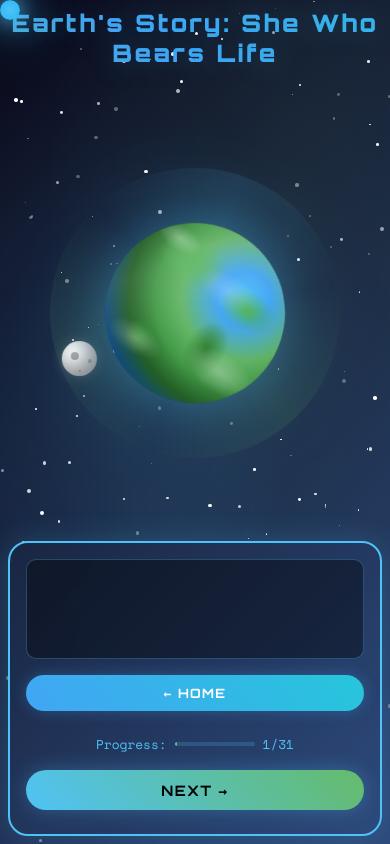
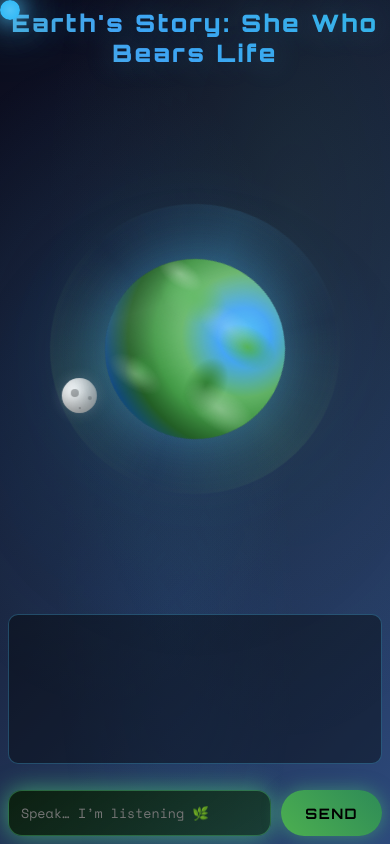
Before and after one commit to TechnoAceX/Orbital_Bonds, a Flask app: template templates/earth.html in a window 390 px wide. Run offline with Flask 3, Linux system fonts and the light colour scheme; the template is opened without the code that fills it, so the values that code supplies are empty.

Commit message:
Earth.html sorted

```diff
--- a/templates/earth.html
+++ b/templates/earth.html
@@ -37,6 +37,24 @@
             z-index: 9999;
             transition: transform 0.1s ease;
             box-shadow: 0 0 20px #4fc3f7, 0 0 40px #4fc3f7, 0 0 60px #4fc3f7;
+        }
+
+        .msg {
+            margin: 6px 0;
+            padding: 8px 12px;
+            border-radius: 8px;
+            font-size: 0.95rem;
+        }
+
+        .msg.user {
+            text-align: right;
+            color: #00fff7;
+        }
+
+        .msg.bot {
+            text-align: left;
+            color: #02f4e3bd;
+            font-weight: bold;
         }
 
         .stars {
@@ -248,7 +266,7 @@
             background: rgba(0, 0, 0, 0.4);
             border-radius: 10px;
             border: 1px solid rgba(79, 195, 247, 0.3);
-            color: #f0f0f0;
+            color: #0354ea;
             position: relative;
             overflow-y: auto;
             flex: 1;
@@ -307,50 +325,6 @@
             transform: none;
         }
 
-        .home-btn {
-            font-family: 'Orbitron', monospace;
-            font-size: 0.8rem;
-            font-weight: 700;
-            padding: 0.6rem 1.2rem;
-            background: linear-gradient(45deg, #42a5f5, #26c6da);
-            border: none;
-            border-radius: 20px;
-            color: #fff;
-            cursor: pointer;
-            transition: all 0.3s ease;
-            text-transform: uppercase;
-            letter-spacing: 0.1em;
-            box-shadow: 0 0 15px rgba(66, 165, 245, 0.3);
-        }
-
-        .home-btn:hover {
-            transform: scale(1.05);
-            box-shadow: 0 0 25px rgba(66, 165, 245, 0.5);
-        }
-
-        .progress-indicator {
-            display: flex;
-            align-items: center;
-            gap: 0.5rem;
-            font-size: 0.8rem;
-            color: #4fc3f7;
-        }
-
-        .progress-bar {
-            width: 80px;
-            height: 4px;
-            background: rgba(79, 195, 247, 0.2);
-            border-radius: 2px;
-            overflow: hidden;
-        }
-
-        .progress-fill {
-            height: 100%;
-            background: linear-gradient(90deg, #4fc3f7, #66bb6a);
-            border-radius: 2px;
-            transition: width 0.3s ease;
-            width: var(--progress, 0%);
-        }
 
         .glow-effect {
             position: fixed;
@@ -433,13 +407,18 @@
                 align-items: stretch;
             }
 
-            .next-btn, .home-btn {
-                width: 100%;
-                margin-bottom: 0.5rem;
+            #userInput:focus {
+                animation: earthGlow 2s infinite alternate;
             }
 
-            .progress-indicator {
-                justify-content: center;
+            @keyframes earthGlow {
+                from { box-shadow: 0 0 10px rgba(80,200,120,0.3); }
+                to { box-shadow: 0 0 25px rgba(80,200,120,0.7); }
+            }
+
+            .next-btn {
+                background: linear-gradient(45deg, #4caf50, #2e8b57);
+                box-shadow: 0 0 18px rgba(80,200,120,0.5);
             }
         }
 
@@ -478,24 +457,35 @@
             </div>
         </div>
 
-        <div class="story-interface">
-            <div class="story-text" id="storyText">
-                {{ story }}
-            </div>
+        <div class="story-text" id="chatBox"></div>
 
-            <div class="story-controls">
-                <button class="home-btn" onclick="goHome()">← Home</button>
+        <div style="display:flex; gap:10px; margin-top:10px;">
+           <input
+            id="userInput"
+            type="text"
+            placeholder="Speak… I’m listening 🌿"
+            style="
+                flex:1;
+                padding:12px;
+                border-radius:14px;
+                border:1px solid rgba(80, 200, 120, 0.4);
+                background: linear-gradient(145deg, rgba(10,30,10,0.9), rgba(20,60,30,0.7));
+                color:#d6ffe0;
+                outline:none;
+                font-family:'Space Mono', monospace;
+                box-shadow: 0 0 12px rgba(80,200,120,0.25);
 
-                <div class="progress-indicator">
-                    <span>Progress:</span>
-                    <div class="progress-bar">
-                        <div class="progress-fill" id="progressFill"></div>
-                    </div>
-                    <span id="progressText">1/10</span>
-                </div>
+                #userInput::placeholder {
+                    color: rgba(150, 255, 180, 0.6);
+                }
 
-                <button class="next-btn" id="nextBtn" onclick="nextStory()">Next →</button>
-            </div>
+                #userInput:focus {
+                    border: 1px solid #50c878;
+                    box-shadow: 0 0 18px rgba(80,200,120,0.6);
+                }
+            "
+        >
+            <button onclick="sendMessage()" class="next-btn">Send</button>
         </div>
     </div>
 
@@ -519,6 +509,23 @@
         }
         updateCursor();
 
+        function typeText(element, text, speed = 25) {
+            element.innerHTML = "";
+            let i = 0;
+
+            function type() {
+                if (i < text.length) {
+                    element.innerHTML += text.charAt(i);
+                    i++;
+                    setTimeout(type, speed);
+                }
+            }
+
+            type();
+        }
+
+
+
         // Create stars
         function createStars() {
             const starsContainer = document.querySelector('.stars');
@@ -537,6 +544,92 @@
             }
         }
 
+        let isSending = false;
+
+        // ✨ Typing effect
+        function typeText(element, text, speed = 25) {
+            element.innerHTML = "";
+            let i = 0;
+
+            const cursor = document.createElement("span");
+            cursor.className = "typing-cursor";
+            element.appendChild(cursor);
+
+            function type() {
+                if (i < text.length) {
+                    element.insertBefore(document.createTextNode(text[i]), cursor);
+                    i++;
+                    setTimeout(type, speed);
+                } else {
+                    cursor.remove();
+                }
+            }
+
+            type();
+        }
+
+        // 🚀 Main send function
+        async function sendMessage() {
+            if (isSending) return;
+
+            const input = document.getElementById("userInput");
+            const chat = document.getElementById("chatBox");
+
+            const message = input.value.trim();
+            if (!message) return;
+
+            isSending = true;
+
+            // 👤 User message
+            chat.innerHTML += `<div class="msg user">> ${message}</div>`;
+            input.value = "";
+
+            // 🤖 Bot placeholder
+            const botMsg = document.createElement("div");
+            botMsg.className = "msg bot";
+            botMsg.innerHTML = "Thinking...";
+            chat.appendChild(botMsg);
+
+            chat.scrollTop = chat.scrollHeight;
+
+            try {
+                const res = await fetch("/chat", {
+                    method: "POST",
+                    headers: {
+                        "Content-Type": "application/json"
+                    },
+                    body: JSON.stringify({
+                        message: message,
+                        planet: window.location.pathname.split("/").pop() // ✅ dynamic
+                    })
+                });
+
+                const data = await res.json();
+
+                // ✨ Typing animation
+                typeText(botMsg, data.reply);
+
+            } catch (err) {
+                botMsg.innerHTML = "Something went wrong...";
+            }
+
+            chat.scrollTop = chat.scrollHeight;
+            isSending = false;
+        }
+
+        // ⌨️ Enter key support
+        document.addEventListener("DOMContentLoaded", () => {
+            const input = document.getElementById("userInput");
+
+            input.addEventListener("keydown", (e) => {
+                if (e.key === "Enter") {
+                    e.preventDefault();
+                    sendMessage();
+                }
+            });
+
+            input.focus(); // 🔥 auto focus
+        });
         // Story management
         let currentStoryPart = 1;
         let totalParts = 31;
@@ -618,10 +711,6 @@
 
                     await typeText(storyText, newText, 25);
 
-                    // Update progress
-                    currentStoryPart++;
-                    updateProgress();
-
                     // Update planet image if provided
                     if (data.planet_image) {
                         updatePlanetImage(data.planet_image);
@@ -647,16 +736,6 @@
                     nextBtn.textContent = 'Next →';
                 }
             }
-        }
-
-        // Update progress indicator
-        function updateProgress() {
-            const progressFill = document.getElementById('progressFill');
-            const progressText = document.getElementById('progressText');
-
-            const progressPercentage = (currentStoryPart / totalParts) * 100;
-            progressFill.style.setProperty('--progress', progressPercentage + '%');
-            progressText.textContent = `${currentStoryPart}/${totalParts}`;
         }
 
         // Update planet image (for dynamic changes)
@@ -686,7 +765,6 @@
 
         // Initialize
         createStars();
-        updateProgress();
 
         // Handle page visibility for pause/resume animations
         document.addEventListener('visibilitychange', () => {
--- a/templates/mercury.html
+++ b/templates/mercury.html
@@ -394,7 +394,7 @@
                     box-shadow: 0 0 10px rgba(255,140,0,0.2);
                 "
             >
-            <button onclick="sendMessage()" class="next-btn">Command</button>
+            <button onclick="sendMessage()" class="next-btn">Send</button>
         </div>
 
     <script>
```
Also changed, not shown: templates/jupiter.html (+58 -61 lines), templates/mars.html (+78 -8 lines).
